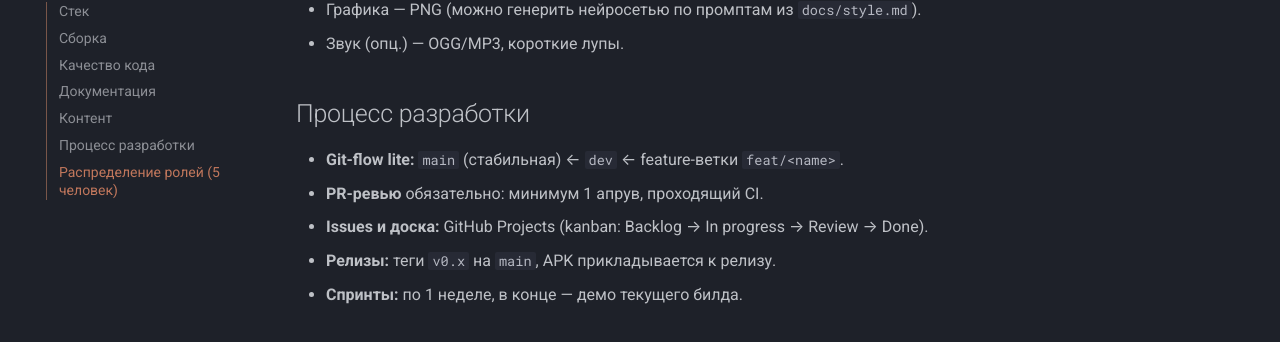
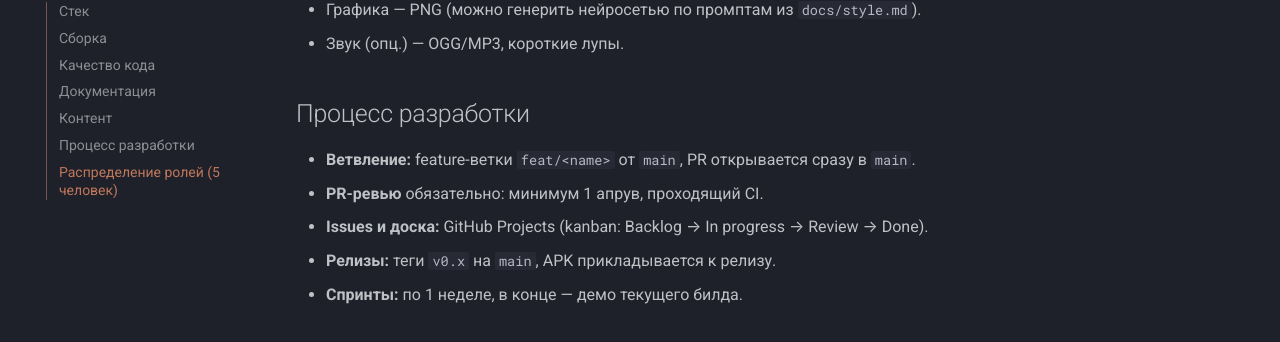
Before and after one commit to derandomize/point-and-click-mobile, an MkDocs documentation site: the page built from docs/tooling.md, in a window 1280 px wide and 900 px high, scrolled down 1039 px. Shown: the part 232-574 px from the top of the window. Built offline with MkDocs 1.6.1 and Material for MkDocs 9.7.7, drawn with Linux system fonts in a browser that asks for light colours; comment, search, counter and statistics services are not loaded.

Commit message:
docs: PRs target main directly (drop dev branch)
The team opens PRs straight into main; README/tooling described a stale
dev-branch flow. Align docs and CI triggers.

```diff
--- a/docs/tooling.md
+++ b/docs/tooling.md
@@ -34,7 +34,7 @@
 - Звук (опц.) — OGG/MP3, короткие лупы.
 
 ## Процесс разработки
-- **Git-flow lite:** `main` (стабильная) ← `dev` ← feature-ветки `feat/<name>`.
+- **Ветвление:** feature-ветки `feat/<name>` от `main`, PR открывается сразу в `main`.
 - **PR-ревью** обязательно: минимум 1 апрув, проходящий CI.
 - **Issues и доска:** GitHub Projects (kanban: Backlog → In progress → Review → Done).
 - **Релизы:** теги `v0.x` на `main`, APK прикладывается к релизу.
```
Also changed, not shown: README.md (+5 -5 lines), 1 other file.
